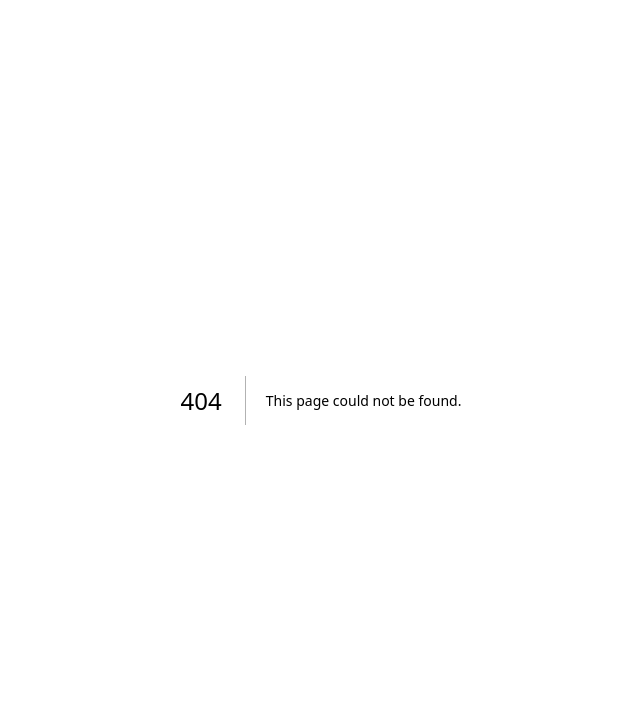
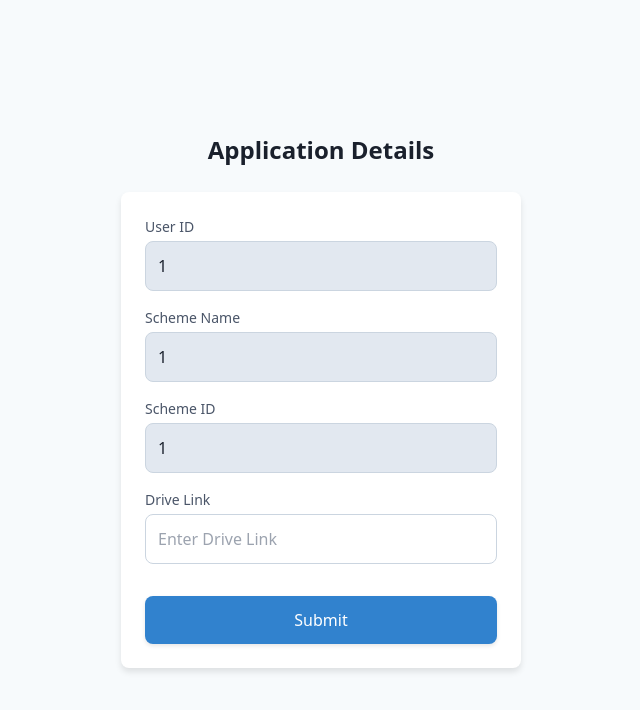
Before and after one commit to rohitrwt73/Careforce-Connect, a Next.js app: page /flw/apply/1/1/1 in a window 1280 px wide. Before the commit this address had no page. Shown: the top 710 px of the page, without its empty margins (319-959 px from the left). Built offline with nearby package versions, Linux system fonts and the light colour scheme; no server answers.

Commit message:
MVP Ready

```diff
--- a/pages/admin/fetchNewScheme.js
+++ b/pages/admin/fetchNewScheme.js
@@ -0,0 +1,64 @@
+import React, { useEffect, useState } from 'react';
+import { db } from '@/firebase'; // Adjust the import path based on your project structure
+import { collection, getDocs } from 'firebase/firestore';
+import Link from 'next/link';
+
+const NewSchemes = () => {
+    const [schemes, setSchemes] = useState([]);
+    const [loading, setLoading] = useState(true);
+
+    useEffect(() => {
+        const fetchSchemes = async () => {
+            setLoading(true);
+            try {
+                const querySnapshot = await getDocs(collection(db, "NewSchemes"));
+                const schemesData = querySnapshot.docs.map(doc => ({
+                    id: doc.id,
+                    ...doc.data()
+                }));
+                setSchemes(schemesData);
+                setLoading(false);
+            } catch (error) {
+                console.error("Error fetching schemes: ", error);
+                setLoading(false);
+            }
+        };
+
+        fetchSchemes();
+    }, []);
+
+    if (loading) {
+        return <div className="min-h-screen flex items-center justify-center bg-white text-gray-800">Loading...</div>;
+    }
+
+    return (
+        <div className="min-h-screen bg-gray-100 text-gray-800 p-5">
+            <div className="max-w-7xl mx-auto">
+                <h1 className="text-4xl font-bold mb-8 text-center">New Schemes for Mentor Review</h1>
+                {schemes.map(scheme => (
+                    <div key={scheme.id} className="bg-white p-6 mb-8 rounded-lg shadow-lg">
+                        <h2 className="text-2xl font-semibold mb-4">{scheme.SchemeName}</h2>
+                        <div className="mb-4">
+                            <strong>Benefits:</strong>
+                            <p className="text-gray-600">{scheme.Benefits}</p>
+                        </div>
+                        <div className="mb-4">
+                            <strong>Details:</strong>
+                            <p className="text-gray-600">{scheme.Details}</p>
+                        </div>
+                        <div>
+                            <strong>Eligibility:</strong>
+                            <p className="text-blue-600 hover:underline">
+                                <Link href={scheme.Eligibility ? scheme.Eligibility : "https://pib.gov.in/allRel.aspx"} target="_blank" rel="noopener noreferrer">
+                                    View Eligibility Criteria
+                                </Link>
+                            </p>
+                        </div>
+                    </div>
+                ))}
+            </div>
+        </div>
+    );
+};
+
+export default NewSchemes;
--- a/pages/admin/index.js
+++ b/pages/admin/index.js
@@ -7,7 +7,7 @@ const Page = () => {
     <NavBar/>
     <div className='flex flex-col items-center justify-center min-h-[90vh] bg-gray-800'>
     <div className="grid grid-cols-2 gap-2 p-4">
-        <Link href='/admin/fetchNewSchemes'>
+        <Link href='/admin/fetchNewScheme'>
       <div className="max-w-sm rounded overflow-hidden shadow-lg bg-teal-600 p-6 text-white">
         <div className="font-bold text-xl mb-2">Fetch New Schemes</div>
         <p className="text-base">
--- /dev/null
+++ b/pages/admin/seeCSUM.js
@@ -0,0 +1,48 @@
+// pages/applications/index.js
+
+import { useEffect, useState } from 'react';
+import { db } from '@/firebase'; // Adjust the path as needed
+import { collection, getDocs } from 'firebase/firestore';
+
+const Applications = () => {
+  const [applications, setApplications] = useState([]);
+
+  useEffect(() => {
+    const fetchApplications = async () => {
+      try {
+        const querySnapshot = await getDocs(collection(db, 'applications'));
+        const apps = [];
+        querySnapshot.forEach((doc) => {
+          apps.push({ id: doc.id, ...doc.data() });
+        });
+        setApplications(apps);
+      } catch (error) {
+        console.error('Error fetching applications:', error);
+      }
+    };
+
+    fetchApplications();
+  }, []);
+
+  return (
+    <div className="container mx-auto p-6">
+      <h1 className="text-3xl font-bold mb-6 text-center">All Applications</h1>
+      {applications.length === 0 ? (
+        <p className="text-center text-gray-600">No applications found.</p>
+      ) : (
+        <div className="grid grid-cols-1 md:grid-cols-2 lg:grid-cols-3 gap-6">
+          {applications.map((application) => (
+            <div key={application.id} className="bg-white shadow-md rounded-lg p-4">
+              <h2 className="text-xl font-semibold mb-2">{application.schemeName}</h2>
+              <p><strong>User ID:</strong> {application.userId}</p>
+              <p><strong>Drive Link:</strong> <a href={`https://${application.driveLink}`} className="text-blue-500 hover:underline" target="_blank" rel="noopener noreferrer">{application.driveLink}</a></p>
+              {/* Add more fields as necessary */}
+            </div>
+          ))}
+        </div>
+      )}
+    </div>
+  );
+};
+
+export default Applications;
--- a/pages/flw/allSchemes/[id].js
+++ b/pages/flw/allSchemes/[id].js
@@ -44,52 +44,52 @@ const SchemeDetails = () => {
   return (
     <>
       <NavBar />
-      <div className="bg-[#0b1121] min-h-screen p-8">
-        <div className="bg-[#2a2b38] max-w-4xl mx-auto p-8 rounded-lg shadow-lg text-white">
+      <div className="bg-gray-100 min-h-screen p-8">
+        <div className="bg-white max-w-4xl mx-auto p-8 rounded-lg shadow-lg">
           <h1 className="text-3xl font-bold mb-6 text-center">{scheme.SchemeName}</h1>
           <div className="overflow-x-auto">
-            <table className="min-w-full bg-[#2a2b38] text-white border border-gray-700">
+            <table className="min-w-full bg-white text-black border border-gray-300">
               <thead>
                 <tr>
-                  <th className="py-3 px-6 text-left bg-gray-700">Field</th>
-                  <th className="py-3 px-6 text-left bg-gray-700">Details</th>
+                  <th className="py-3 px-6 text-left bg-gray-200">Field</th>
+                  <th className="py-3 px-6 text-left bg-gray-200">Details</th>
                 </tr>
               </thead>
               <tbody>
-                <tr className="border-b border-gray-600">
+                <tr className="border-b border-gray-300">
                   <td className="py-4 px-6 font-semibold">Gender</td>
                   <td className="py-4 px-6">{scheme.EligibleGender}</td>
                 </tr>
-                <tr className="border-b border-gray-600">
+                <tr className="border-b border-gray-300">
                   <td className="py-4 px-6 font-semibold">Age</td>
                   <td className="py-4 px-6">{scheme.AgeRange.min} to {scheme.AgeRange.max}</td>
                 </tr>
-                <tr className="border-b border-gray-600">
+                <tr className="border-b border-gray-300">
                   <td className="py-4 px-6 font-semibold">Is Minority Only Eligible</td>
-                  <td className="py-4 px-6">{scheme.Minority===true ? "True" : "False"}</td>
+                  <td className="py-4 px-6">{scheme.Minority === true ? "True" : "False"}</td>
                 </tr>
-                <tr className="border-b border-gray-600">
+                <tr className="border-b border-gray-300">
                   <td className="py-4 px-6 font-semibold">Only for BPL</td>
-                  <td className="py-4 px-6">{scheme.BPL?"True":"False"}</td>
+                  <td className="py-4 px-6">{scheme.BPL ? "True" : "False"}</td>
                 </tr>
-                <tr className="border-b border-gray-600">
+                <tr className="border-b border-gray-300">
                   <td className="py-4 px-6 font-semibold">Details</td>
                   <td className="py-4 px-6">{scheme.Description}</td>
                 </tr>
-                <tr className="border-b border-gray-600">
+                <tr className="border-b border-gray-300">
                   <td className="py-4 px-6 font-semibold">Income Limit</td>
                   <td className="py-4 px-6">{scheme.IncomeLimit}</td>
                 </tr>
-                <tr className="border-b border-gray-600">
+                <tr className="border-b border-gray-300">
                   <td className="py-4 px-6 font-semibold">Documents</td>
                   <td className="py-4 px-6">{scheme.RequiredDocs.join(', ')}</td>
                 </tr>
-                <tr className="border-b border-gray-600">
+                <tr className="border-b border-gray-300">
                   <td className="py-4 px-6 font-semibold">Only for Differently Abled</td>
-                  <td className="py-4 px-6">{scheme.DifferentlyAbled?"True":"False"}</td>
+                  <td className="py-4 px-6">{scheme.DifferentlyAbled ? "True" : "False"}</td>
                 </tr>
-                <tr className="border-b border-gray-600">
-                  <td className="py-4 px-6 font-semibold">Caste Eligibility </td>
+                <tr className="border-b border-gray-300">
+                  <td className="py-4 px-6 font-semibold">Caste Eligibility</td>
                   <td className="py-4 px-6">{scheme.Caste}</td>
                 </tr>
               </tbody>
--- /dev/null
+++ b/pages/flw/apply/[uid]/[name]/[sid].js
@@ -0,0 +1,91 @@
+// pages/apply/[uid]/[name]/[sid].js
+import { useRouter } from "next/router";
+import React, { useState } from "react";
+import { db } from "@/firebase";
+import { collection, addDoc } from "firebase/firestore";
+import { toast, ToastContainer } from "react-toastify";
+import "react-toastify/dist/ReactToastify.css"
+
+const ApplyPage = () => {
+  const router = useRouter();
+  const { uid, name, sid } = router.query;
+  const [driveLink, setDriveLink] = useState("");
+
+  const handleUpload = async () => {
+    if (!uid || !name || !sid) {
+      console.error("Missing parameters");
+      return;
+    }
+
+    try {
+        const colRef = collection(db, "applications")
+      await addDoc(colRef, {
+        userId: uid,
+        schemeName: name,
+        schemeId: sid,
+        driveLink,
+        });
+      toast("Application submitted successfully");
+      setDriveLink("")
+    } catch (error) {
+      console.error("Error submitting application: ", error);
+    }
+  };
+
+  return (
+    <div style={{ minHeight: '100vh', display: 'flex', flexDirection: 'column', alignItems: 'center', justifyContent: 'center', backgroundColor: '#f7fafc' }}>
+      <ToastContainer/>
+      <h1 style={{ fontSize: '24px', fontWeight: '600', marginBottom: '24px', color: '#1a202c' }}>Application Details</h1>
+      <div style={{ width: '100%', maxWidth: '400px', backgroundColor: '#ffffff', padding: '24px', borderRadius: '8px', boxShadow: '0 4px 6px rgba(0, 0, 0, 0.1)', display: 'flex', flexDirection: 'column', gap: '16px' }}>
+        <div>
+          <label style={{ display: 'block', fontSize: '14px', fontWeight: '500', color: '#4a5568' }}>User ID</label>
+          <input
+            type="text"
+            value={uid || ""}
+            readOnly
+            style={{ marginTop: '4px', padding: '12px', width: '100%', border: '1px solid #cbd5e0', borderRadius: '8px', backgroundColor: '#e2e8f0', color: '#1a202c' }}
+          />
+        </div>
+        <div>
+          <label style={{ display: 'block', fontSize: '14px', fontWeight: '500', color: '#4a5568' }}>Scheme Name</label>
+          <input
+            type="text"
+            value={name || ""}
+            readOnly
+            style={{ marginTop: '4px', padding: '12px', width: '100%', border: '1px solid #cbd5e0', borderRadius: '8px', backgroundColor: '#e2e8f0', color: '#1a202c' }}
+          />
+        </div>
+        <div>
+          <label style={{ display: 'block', fontSize: '14px', fontWeight: '500', color: '#4a5568' }}>Scheme ID</label>
+          <input
+            type="text"
+            value={sid || ""}
+            readOnly
+            style={{ marginTop: '4px', padding: '12px', width: '100%', border: '1px solid #cbd5e0', borderRadius: '8px', backgroundColor: '#e2e8f0', color: '#1a202c' }}
+          />
+        </div>
+        <div>
+          <label style={{ display: 'block', fontSize: '14px', fontWeight: '500', color: '#4a5568' }}>Drive Link</label>
+          <input
+            type="text"
+            value={driveLink}
+            onChange={(e) => setDriveLink(e.target.value)}
+            placeholder="Enter Drive Link"
+            style={{ marginTop: '4px', padding: '12px', width: '100%', border: '1px solid #cbd5e0', borderRadius: '8px', backgroundColor: '#ffffff', color: '#1a202c' }}
+            required
+          />
+        </div>
+        <button
+          onClick={handleUpload}
+          style={{ width: '100%', padding: '12px', marginTop: '16px', backgroundColor: '#3182ce', color: '#ffffff', borderRadius: '8px', border: 'none', cursor: 'pointer', boxShadow: '0 2px 4px rgba(0, 0, 0, 0.1)', transition: 'background-color 0.3s' }}
+          onMouseEnter={(e) => e.currentTarget.style.backgroundColor = '#2b6cb0'}
+          onMouseLeave={(e) => e.currentTarget.style.backgroundColor = '#3182ce'}
+        >
+          Submit
+        </button>
+      </div>
+    </div>
+  );
+};
+
+export default ApplyPage;
--- a/pages/flw/schemeMatcher/index.js
+++ b/pages/flw/schemeMatcher.js/index.js
@@ -108,7 +108,9 @@ const UserFormAndEligibleSchemes = () => {
                             <ul>
                                 {eligibleSchemes.map(scheme => (
                                     <li key={scheme.id} className="mb-2">
-                                        <strong>{scheme.SchemeName}</strong>: <Link href={`/flw/allSchemes/${scheme.id}`} className='text-blue-500'>Visit Link</Link>
+                                        <strong>{scheme.SchemeName}</strong>
+                                        <Link href={`/flw/allSchemes/${scheme.id}`} className='bg-blue-500 text-white font-bold p-2 mx-2'>More Details</Link>
+                                        <Link href={`/flw/apply/${selectedUserId}/${scheme.SchemeName}/${scheme.id}`} className='bg-blue-500 text-white font-bold p-2 mx-2'>Apply Now</Link>
                                     </li>
                                 ))}
                             </ul>
```
